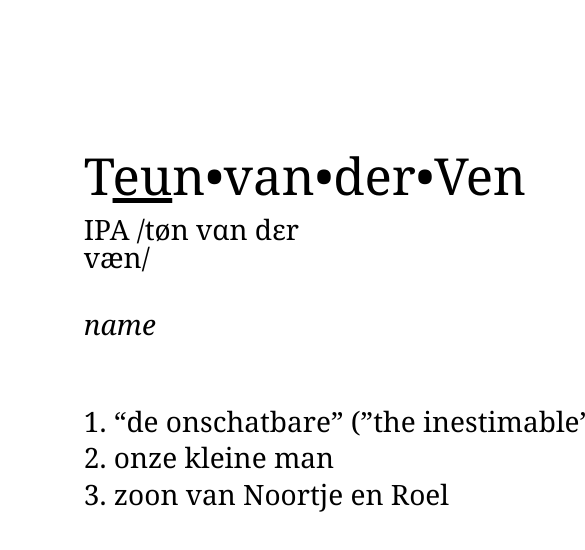
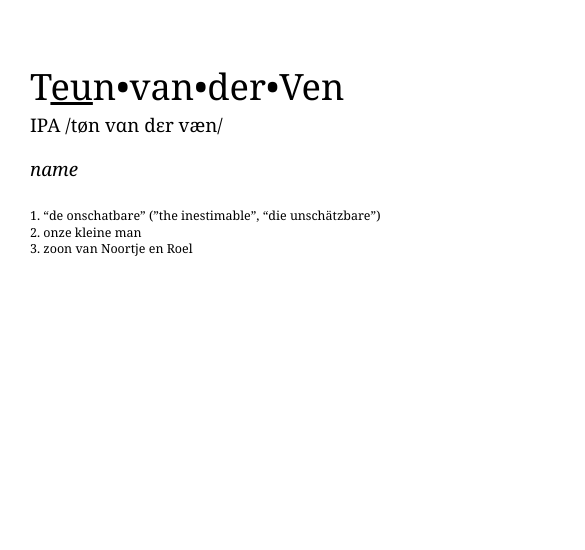
Before and after one commit to roelven/teunvandervencom, a plain HTML site: page index.html in a window 390 px wide. Shown: the top 550 px of the page, 585 px wide, since content can reach past the window. Drawn offline with nearby package versions, Linux system fonts and the light colour scheme.

Commit message:
mobile first

```diff
--- a/index.html
+++ b/index.html
@@ -17,17 +17,15 @@
         	html,body,div,span,object,iframe,h1,h2,h3,h4,h5,h6,p,blockquote,pre,abbr,address,cite,code,del,dfn,em,img,ins,kbd,q,samp,small,strong,sub,sup,var,b,i,dl,dt,dd,ol,ul,li,fieldset,form,label,legend,table,caption,tbody,tfoot,thead,tr,th,td,article,aside,canvas,details,figcaption,figure,footer,header,hgroup,menu,nav,section,summary,time,mark,audio,video{margin:0;padding:0;border:0;outline:0;font-size:100%;vertical-align:baseline;background:transparent}
         	body{line-height:1}
         	article,aside,details,figcaption,figure,footer,header,hgroup,menu,nav,section{display:block}
-        	blockquote,q{quotes:none}
-        	blockquote:before,blockquote:after,q:before,q:after{content:none}
         	a{margin:0;padding:0;font-size:100%;vertical-align:baseline;background:transparent}
 
-			body{width:57%;height:auto;margin:auto;padding:auto;position:relative;font-family:Georgia;color:#000;}
-			header{margin-bottom:25px;}
-			h1{font-size:51px;margin-top:150px;font-weight:normal;padding-bottom:14px}
-			label{font-size:28px}
-			legend{font-size:28px;padding-top:14px;font-style:italic}
-			ol{list-style-position:inside;margin-top:65px;font-size:28px;line-height:1.3;}
-			li{white-space: nowrap;}
+			body{height:auto;margin:20px;padding:auto;padding-left:10px;position:relative;font-family:Georgia;color:#000;}
+			header{margin-bottom:1.3vh;margin-top:8vh;}
+			h1{font-size:9.3vw;font-weight:normal;padding-bottom:1.5vh}
+			label{font-size:4.8vw}
+			legend{font-size:4.8vw;padding-top:14px;font-style:italic}
+			ol{list-style-position:inside;margin-top:3.5vh;font-size:3.2vw;line-height:1.3;}
+			li,label{white-space: nowrap;}
         </style>
     </head>
 
```
